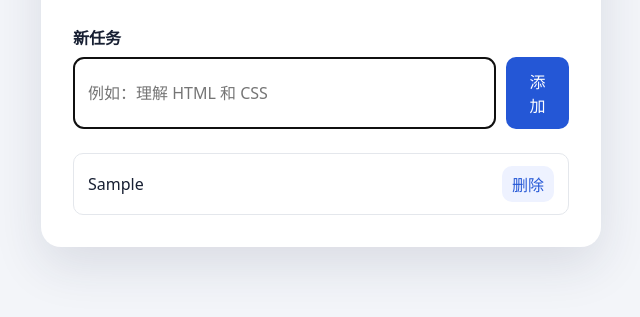
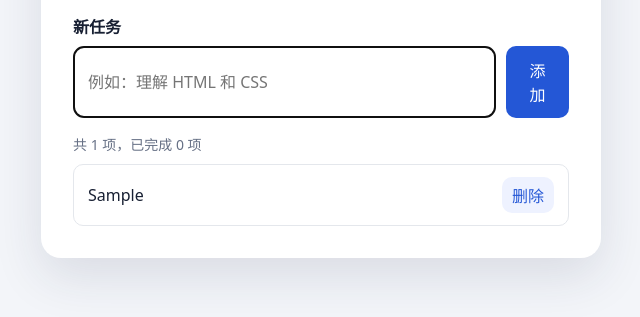
Before and after one commit to 1208784868-coder/ai-dev-learning, a plain HTML site: page index.html in a window 1280 px wide. Both pictures are taken after typing "Sample" into the empty fields and a click on the button "添加". Shown: the part 333-650 px from the top of the page, without its empty margins (319-959 px from the left). Drawn offline with Linux system fonts and the light colour scheme.

Commit message:
增加任务数量统计

```diff
--- a/index.html
+++ b/index.html
@@ -24,9 +24,9 @@
       </div>
     </form>
 
+    <p id="task-stats" class="task-stats" role="status">共 0 项，已完成 0 项</p>
     <ul id="task-list"></ul>
   </main>
 
   <script src="script.js"></script>
 </body>
-</html>
--- a/script.js
+++ b/script.js
@@ -1,6 +1,14 @@
 const taskForm = document.querySelector("#task-form");
 const taskInput = document.querySelector("#task-input");
 const taskList = document.querySelector("#task-list");
+const taskStats = document.querySelector("#task-stats");
+
+function updateTaskStats() {
+  const totalTasks = taskList.querySelectorAll(":scope > li").length;
+  const completedTasks = taskList.querySelectorAll('.task-text[aria-pressed="true"]').length;
+
+  taskStats.textContent = `共 ${totalTasks} 项，已完成 ${completedTasks} 项`;
+}
 
 taskForm.addEventListener("submit", (event) => {
   event.preventDefault();
@@ -23,6 +31,7 @@ taskForm.addEventListener("submit", (event) => {
   taskButton.addEventListener("click", () => {
     const isCompleted = taskButton.getAttribute("aria-pressed") === "true";
     taskButton.setAttribute("aria-pressed", String(!isCompleted));
+    updateTaskStats();
   });
 
   const removeButton = document.createElement("button");
@@ -31,11 +40,15 @@ taskForm.addEventListener("submit", (event) => {
 
   removeButton.addEventListener("click", () => {
     taskItem.remove();
+    updateTaskStats();
   });
 
   taskItem.append(taskButton, removeButton);
   taskList.append(taskItem);
+  updateTaskStats();
 
   taskForm.reset();
   taskInput.focus();
 });
+
+updateTaskStats();
--- a/style.css
+++ b/style.css
@@ -59,8 +59,14 @@ button {
   cursor: pointer;
 }
 
+.task-stats {
+  margin: 16px 0 8px;
+  color: #667085;
+  font-size: 0.875rem;
+}
+
 ul {
-  margin: 24px 0 0;
+  margin: 0;
   padding: 0;
   list-style: none;
 }
```
